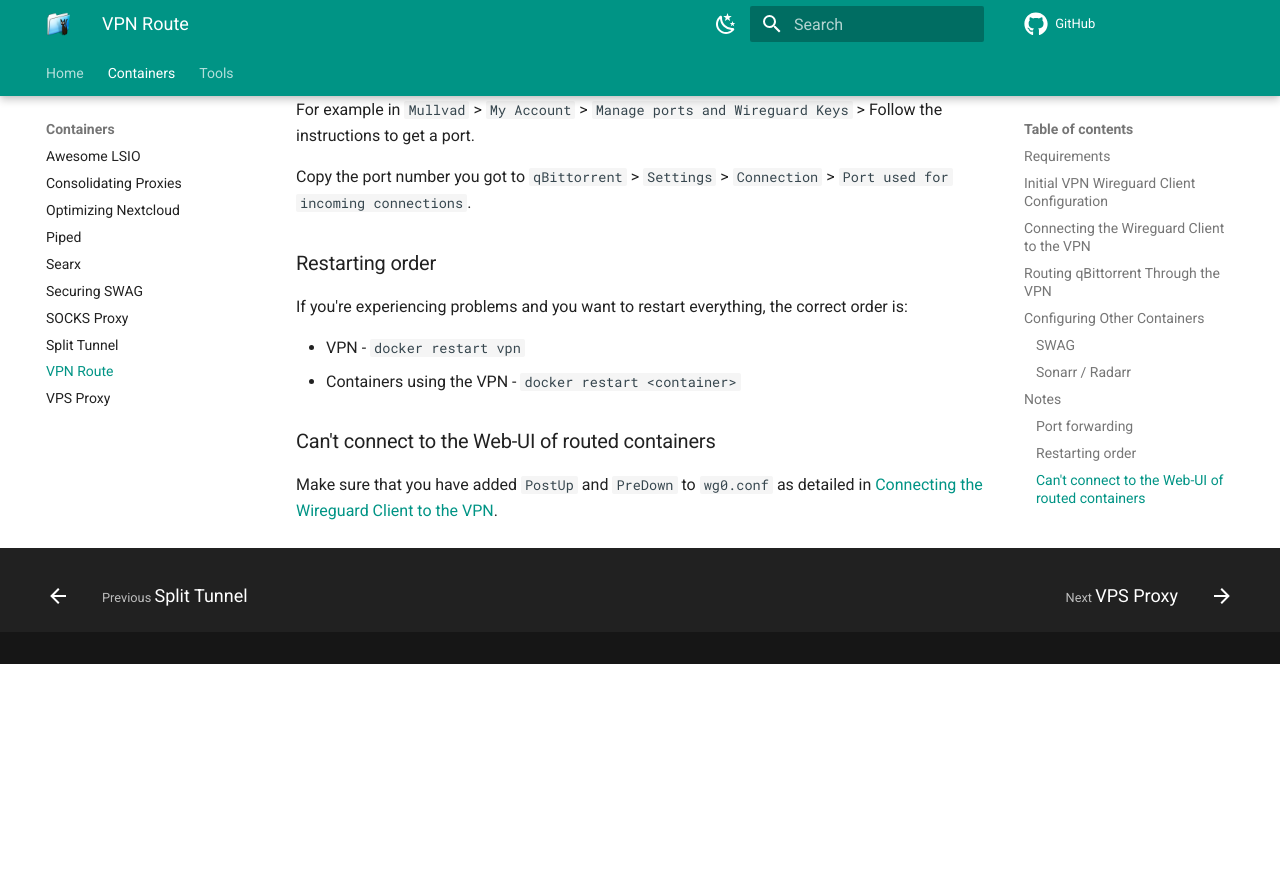
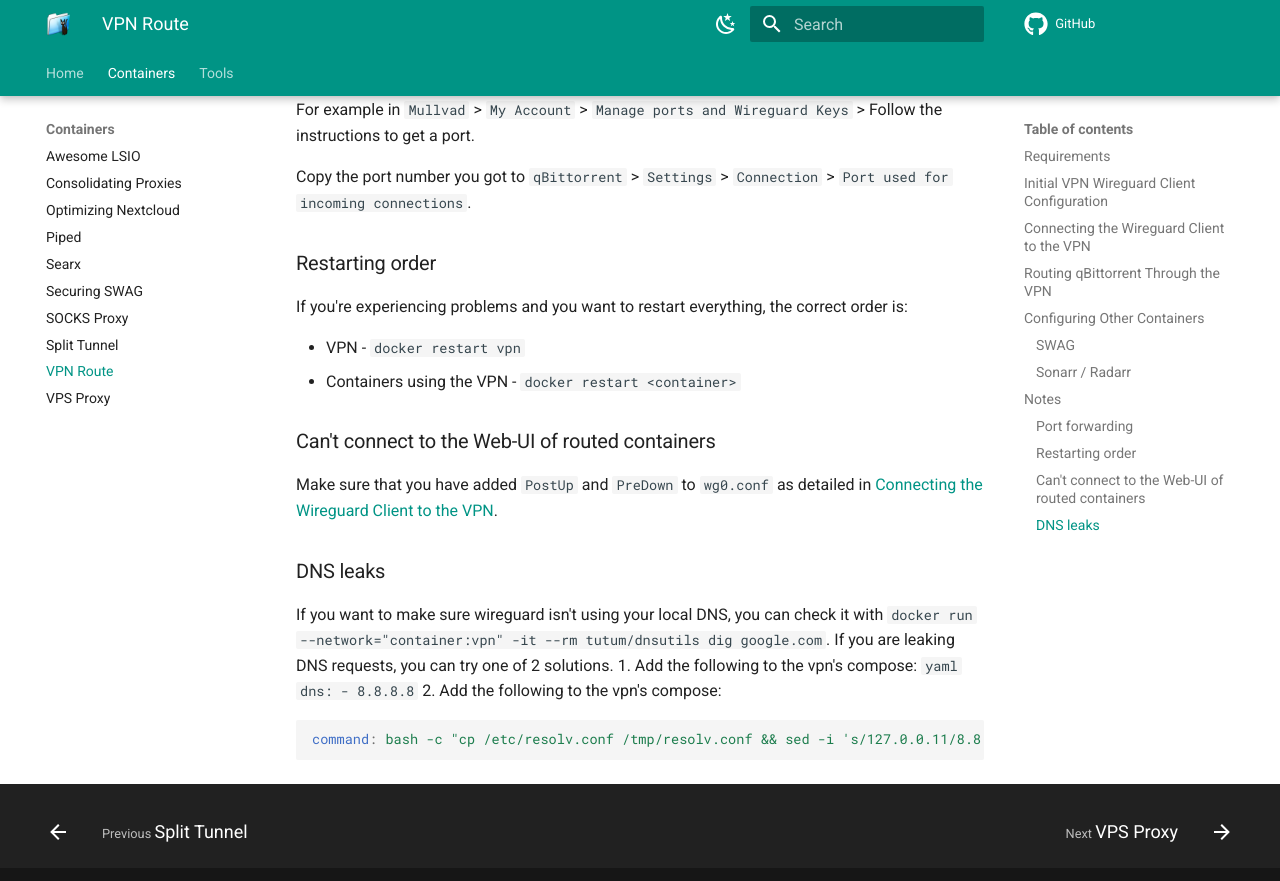
Before and after one commit to quietsy/advanced-configurations, an MkDocs documentation site: the page built from docs/vpn.md, in a window 1280 px wide and 900 px high, scrolled down 3590 px. Shown: the top 881 px of the window. Built offline with MkDocs 1.6.1 and Material for MkDocs 9.7.7, drawn with Linux system fonts in a browser that asks for light colours; comment, search, counter and statistics services are not loaded; before the commit the page ends 4254 px from its top, so only the background shows below that.

Commit message:
Add a section about dns leaks

````diff
--- a/docs/vpn.md
+++ b/docs/vpn.md
@@ -133,3 +133,17 @@
 ### Can't connect to the Web-UI of routed containers
 
 Make sure that you have added `PostUp` and `PreDown` to `wg0.conf` as detailed in [Connecting the Wireguard Client to the VPN](https://gist.github.com/quietsy/fa1d6899af13bd7ea9dea4059d1a7a65#connecting-the-wireguard-client-to-the-vpn).
+
+### DNS leaks
+
+If you want to make sure wireguard isn't using your local DNS, you can check it with `docker run --network="container:vpn" -it --rm tutum/dnsutils dig google.com`.
+If you are leaking DNS requests, you can try one of 2 solutions.
+1. Add the following to the vpn's compose:
+   ```yaml
+    dns:
+      - 8.8.8.8
+    ```
+2. Add the following to the vpn's compose:
+  ```yaml
+  command: bash -c "cp /etc/resolv.conf /tmp/resolv.conf && sed -i 's/127.0.0.11/8.8.8.8/g' /tmp/resolv.conf && cp /tmp/resolv.conf /etc/resolv.conf && /init"
+  ```
````
